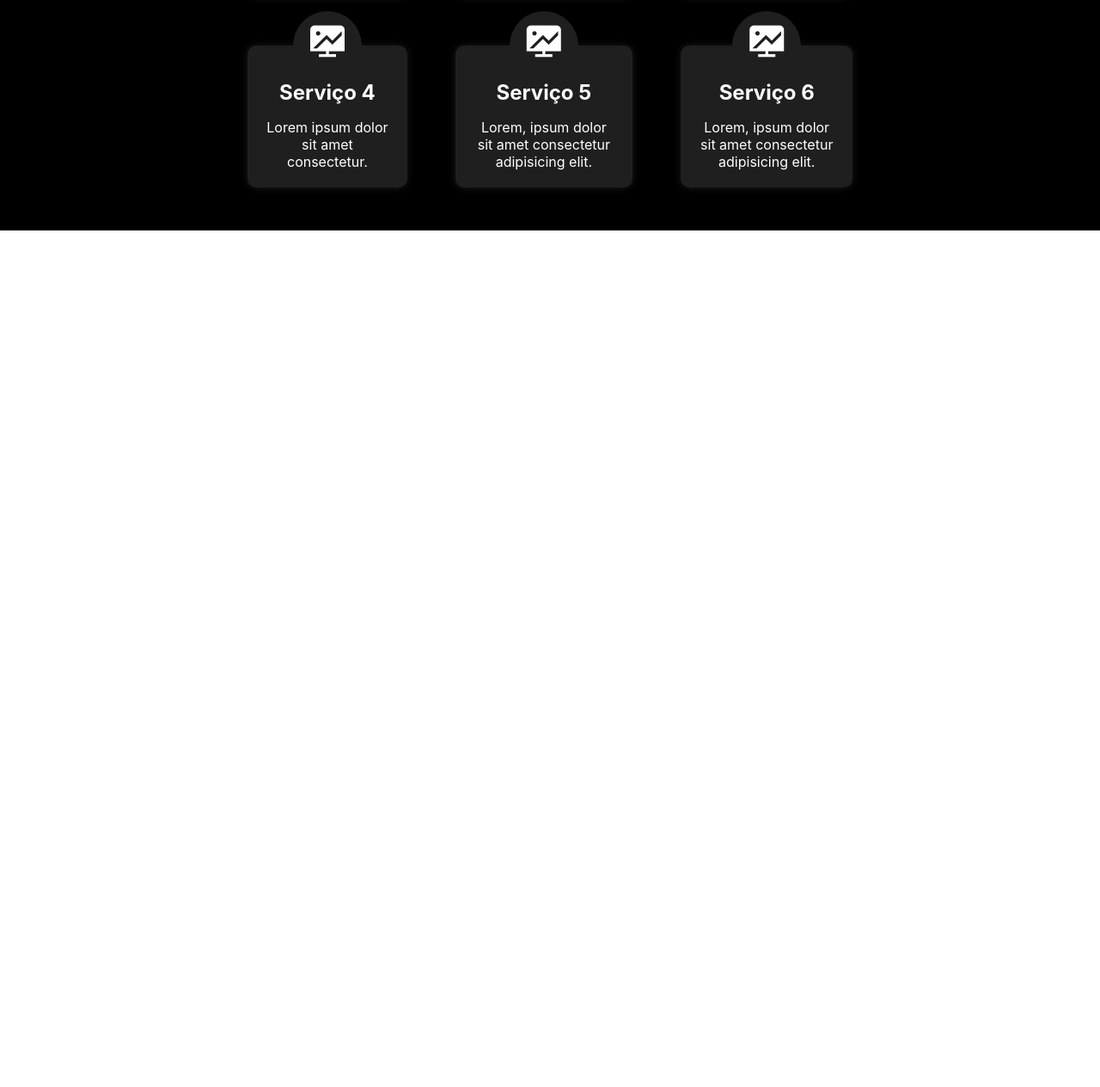
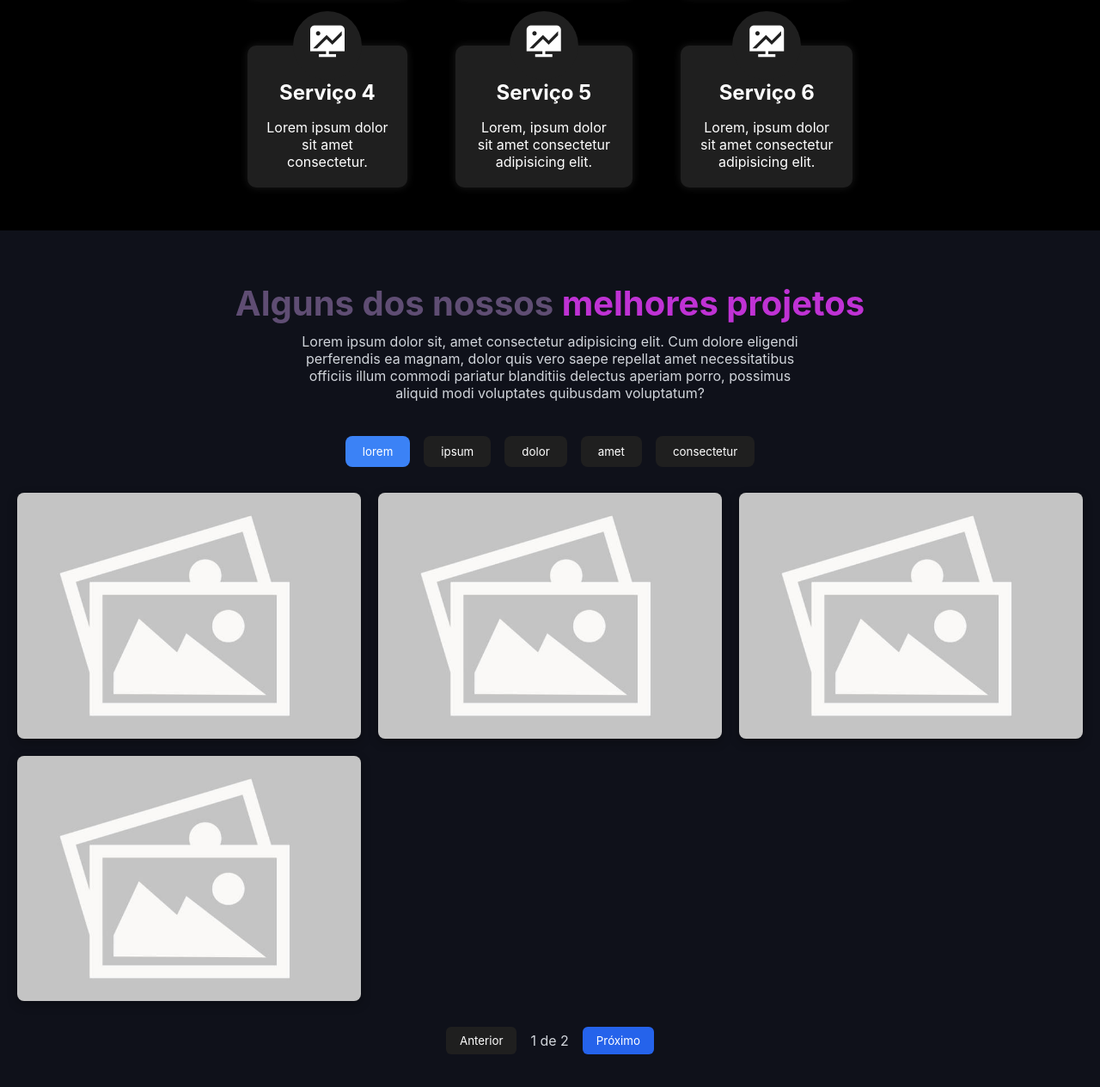
Before and after one commit to CycleWs/NordShelf-Page, a plain HTML site: page index.html in a window 1280 px wide. Shown: the part 966-2230 px from the top of the page at 86% size. Before the commit the page ends 1234 px from the top, so only its background shows below. Drawn offline with nearby package versions, Linux system fonts and the light colour scheme.

Commit message:
new section

```diff
--- a/index.html
+++ b/index.html
@@ -9,6 +9,7 @@
     <link rel="stylesheet" href="./styles/main.css">
     <link rel="stylesheet" href="./styles/header.css">
     <link rel="stylesheet" href="./styles/services.css">
+    <link rel="stylesheet" href="./styles/projects.css">
 
 </head>
 <body>
@@ -120,6 +121,43 @@
             </div>
         </section>
 
+
+        <section class="projects">
+            <div class="container">
+                <div class="projects__header">
+                    <h2><span>Alguns dos nossos</span> melhores projetos</h2>
+                    <p>Lorem ipsum dolor sit, amet consectetur adipisicing elit. Cum dolore eligendi perferendis ea magnam, dolor quis vero saepe repellat amet necessitatibus officiis illum commodi pariatur blanditiis delectus aperiam porro, possimus aliquid modi voluptates quibusdam voluptatum?</p>
+                </div>
+
+                <div class="projects__filters">
+                    <button class="filter active" data-filter="lorem">lorem</button>
+                    <button class="filter" data-filter="ipsum">ipsum</button>
+                    <button class="filter" data-filter="dolor">dolor</button>
+                    <button class="filter" data-filter="amet">amet</button>
+                    <button class="filter" data-filter="consectetur">consectetur</button>
+                </div>
+
+                <div class="projects__grid">
+                    <div class="project__card" data-category="lorem"><img src="./assets/PLACEHOLDER.jpg" alt="Projeto 1"></div>
+                    <div class="project__card" data-category="lorem"><img src="./assets/PLACEHOLDER.jpg" alt="Projeto 2"></div>
+                    <div class="project__card" data-category="lorem"><img src="./assets/PLACEHOLDER.jpg" alt="Projeto 3"></div>
+                    <div class="project__card" data-category="lorem"><img src="./assets/PLACEHOLDER.jpg" alt="Projeto 4"></div>
+                    <div class="project__card" data-category="lorem"><img src="./assets/PLACEHOLDER.jpg" alt="Projeto 4"></div>
+
+                    <div class="project__card" data-category="ipsum"><img src="./assets/PLACEHOLDER.jpg" alt="Projeto 1"></div>
+                    <div class="project__card" data-category="ipsum"><img src="./assets/PLACEHOLDER.jpg" alt="Projeto 2"></div>
+                    <div class="project__card" data-category="ipsum"><img src="./assets/PLACEHOLDER.jpg" alt="Projeto 3"></div>
+
+                </div>
+
+                <div class="projects__pagination">
+                    <button class="btn-pag">Anterior</button>
+                    <span>1 de 4</span>
+                    <button class="btn-pag active">Próximo</button>
+                </div>
+            </div>
+        </section>
+
     </main>
 
     <footer>
@@ -129,5 +167,6 @@
 
     <script src="https://kit.fontawesome.com/2cd738140c.js" crossorigin="anonymous"></script>
     <script src="./scripts/vanilla-tilt.js"></script>
+    <script src="./scripts/projects.js"></script>
 </body>
 </html>
--- /dev/null
+++ b/scripts/projects.js
@@ -0,0 +1,74 @@
+document.addEventListener("DOMContentLoaded", () => {
+    const cards = Array.from(document.querySelectorAll(".project__card"));
+    const filters = document.querySelectorAll(".filter");
+    const pagSpan = document.querySelector(".projects__pagination span");
+    const prevBtn = document.querySelector(".btn-pag:nth-child(1)");
+    const nextBtn = document.querySelector(".btn-pag:nth-child(3)");
+
+    let currentCategory = "todos";
+    let currentPage = 1;
+    const itemsPerPage = 4;
+
+    function updateProjects() {
+        let visibleCards = cards;
+
+        if (currentCategory !== "todos") {
+            visibleCards = cards.filter(card => card.dataset.category === currentCategory);
+        }
+
+        const totalPages = Math.ceil(visibleCards.length / itemsPerPage);
+
+        visibleCards.forEach((card, index) => {
+            if (index >= (currentPage - 1) * itemsPerPage && index < currentPage * itemsPerPage) {
+                card.style.display = "block";
+            } else {
+                card.style.display = "none";
+            }
+        });
+
+        // Oculta os não filtrados
+        cards.forEach(card => {
+            if (!visibleCards.includes(card)) {
+                card.style.display = "none";
+            }
+        });
+
+        pagSpan.textContent = `${currentPage} de ${totalPages}`;
+        prevBtn.disabled = currentPage === 1;
+        nextBtn.disabled = currentPage === totalPages;
+    }
+
+    // Clique em filtro
+    filters.forEach(btn => {
+        btn.addEventListener("click", () => {
+            filters.forEach(f => f.classList.remove("active"));
+            btn.classList.add("active");
+
+            currentCategory = btn.textContent.trim().toLowerCase().replace(" ", "");
+            currentPage = 1;
+            updateProjects();
+        });
+    });
+
+    // Paginação
+    prevBtn.addEventListener("click", () => {
+        if (currentPage > 1) {
+            currentPage--;
+            updateProjects();
+        }
+    });
+
+    nextBtn.addEventListener("click", () => {
+        const filtered = currentCategory === "todos"
+            ? cards
+            : cards.filter(card => card.dataset.category === currentCategory);
+        const totalPages = Math.ceil(filtered.length / itemsPerPage);
+
+        if (currentPage < totalPages) {
+            currentPage++;
+            updateProjects();
+        }
+    });
+
+    updateProjects(); // inicializa
+});
--- a/styles/header.css
+++ b/styles/header.css
@@ -16,6 +16,7 @@ header {
     justify-content: space-between;
     align-items: center;
     background-color: rgba(128, 128, 128, 0.32);
+    z-index: 1000;
 }
 .logo {
     font-size: 24px;
--- /dev/null
+++ b/styles/projects.css
@@ -0,0 +1,102 @@
+.projects {
+    background-color: #0f111a;
+    padding: 60px 20px;
+    color: white;
+}
+
+.projects__header {
+    text-align: center;
+    margin-bottom: 40px;
+}
+
+.projects__header h2 {
+    font-size: 2.5rem;
+    font-weight: bold;
+}
+
+.projects__header h2 span {
+    color: var(--secondary-color); /* roxo */
+}
+
+.projects__header h2 {
+    color: var(--LOGO-TEXT-COLOR); /* vermelho */
+}
+
+.projects__header p {
+    margin-top: 10px;
+    max-width: 600px;
+    margin-left: auto;
+    margin-right: auto;
+    color: #d1d5db;
+    font-size: 1rem;
+}
+
+.projects__filters {
+    display: flex;
+    justify-content: center;
+    gap: 1rem;
+    flex-wrap: wrap;
+    margin-bottom: 30px;
+}
+
+.projects__filters .filter {
+    background-color: #1f1f1f;
+    border: none;
+    padding: 10px 20px;
+    border-radius: 8px;
+    color: white;
+    cursor: pointer;
+    transition: background 0.3s;
+}
+
+.projects__filters .filter.active,
+.projects__filters .filter:hover {
+    background-color: #3b82f6;
+}
+
+.projects__grid {
+    display: grid;
+    grid-template-columns: repeat(auto-fit, minmax(300px, 1fr));
+    gap: 20px;
+    margin-bottom: 30px;
+}
+
+.project__card {
+    background-color: #181818;
+    border-radius: 8px;
+    overflow: hidden;
+    box-shadow: 0 4px 12px rgba(0,0,0,0.3);
+    transition: transform 0.3s;
+}
+
+.project__card img {
+    width: 100%;
+    display: block;
+}
+
+.project__card:hover {
+    transform: translateY(-5px);
+}
+
+.projects__pagination {
+    display: flex;
+    justify-content: center;
+    align-items: center;
+    gap: 1rem;
+    color: #d1d5db;
+}
+
+.btn-pag {
+    padding: 8px 16px;
+    background-color: #1f1f1f;
+    border: none;
+    border-radius: 6px;
+    color: white;
+    cursor: pointer;
+    transition: background 0.3s;
+}
+
+.btn-pag.active,
+.btn-pag:hover {
+    background-color: #2563eb;
+}
```
Also changed, not shown: assets/PLACEHOLDER.jpg (added).
